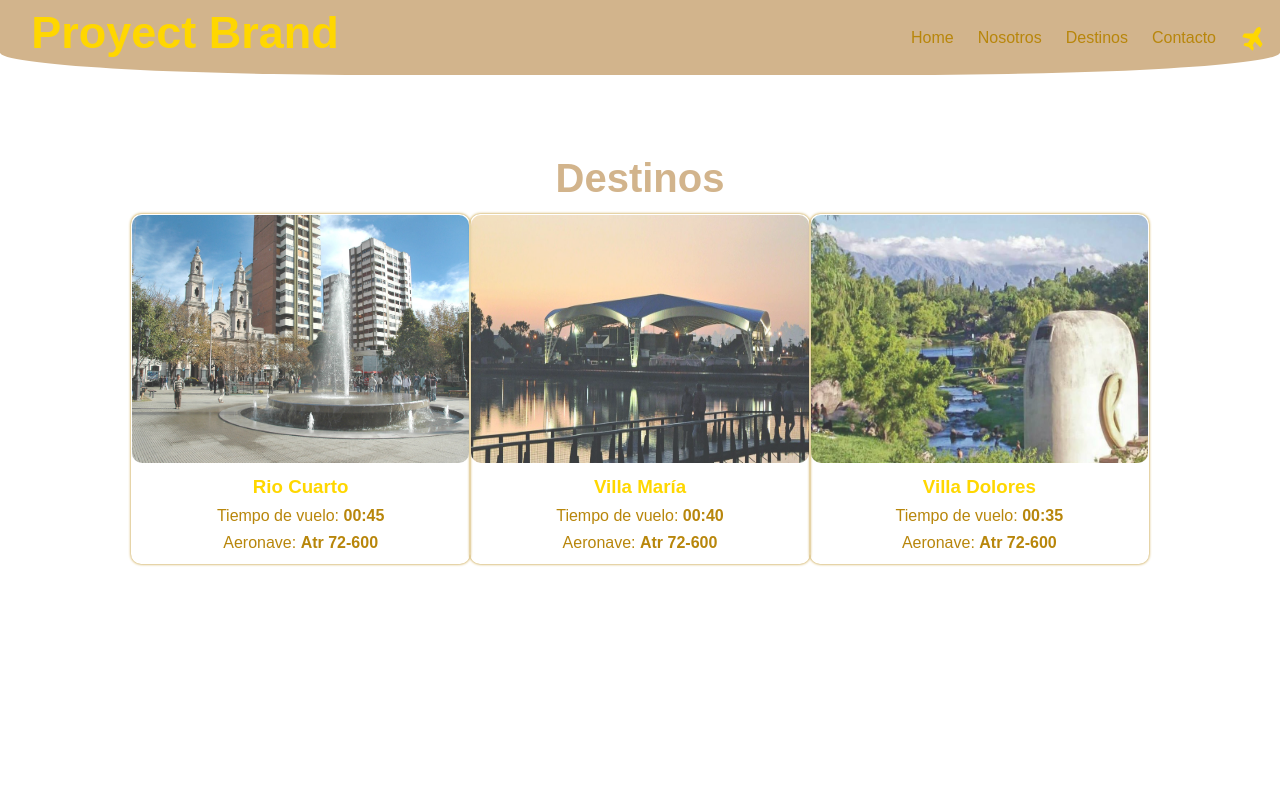
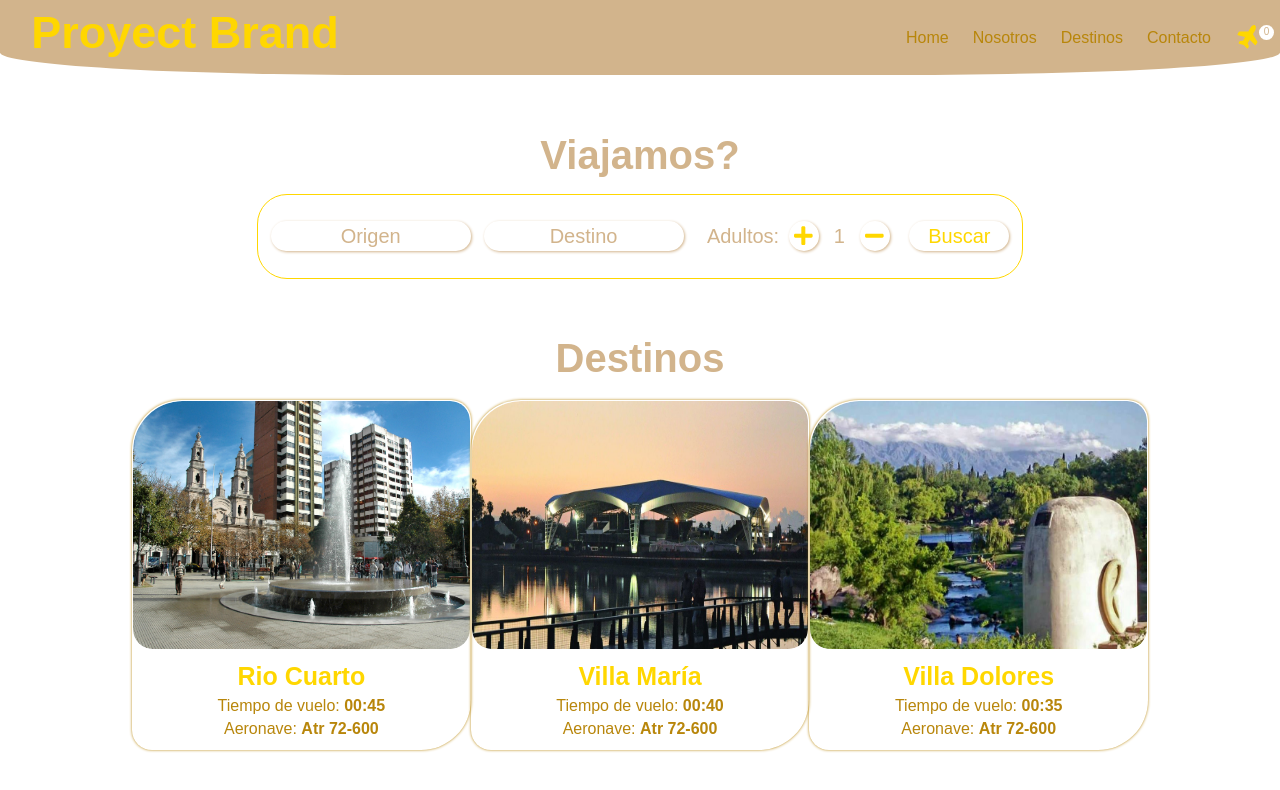
Before and after one commit to LJG-Romero/react_py_coder, a React (Create React App) app: page / in a window 1280 px wide. Shown: the top 790 px of the page. Built offline with nearby package versions, Linux system fonts and the light colour scheme.

Commit message:
Comienzo desarrollo barra buscadora, implementación de contador en el futuro cart widget, restyling de items cards y componentes de list e items cards

```diff
--- a/src/App.js
+++ b/src/App.js
@@ -2,47 +2,30 @@
 import React from "react";
 import './styles.css';
 
-/*** Assets - Img ****/
-import img from './assets/Rcu1.jpeg';
-import img2 from './assets/Vmr2.jpeg';
-import img3 from './assets/Vdr1.jpeg';
-
-// let img = img;
-// let img2 = img2;
-// let img3 = img3;
-
 /*** Components ****/
 import Header from './components/Header.js';
 import Cover from './components/CoverPage.js';
-import ItemContainer from './components/ItemContainer.js';
+import TravelSeeker from "./components/TravelSeeker";
+import ListCards from "./components/ListCards";
 
 function App() {
   return (
     <>
       <Header />
       <div className="mainApp">
+
         {/* <Cover /> */}
-        <h1>Destinos</h1>
-        <div className="mainApp__LsItems">
-          <ItemContainer
-            img = {img}
-            name = "Rio Cuarto"
-            time = "00:45"
-            acft = "Atr 72-600"
-          />
-          <ItemContainer
-            img = {img2}
-            name = "Villa María"
-            time = "00:40"
-            acft = "Atr 72-600"
-          />
-          <ItemContainer
-            img = {img3}
-            name = "Villa Dolores"
-            time = "00:35"
-            acft = "Atr 72-600"
-          />
-        </div>
+
+        <TravelSeeker
+          title = "Viajamos?"
+          origin = "Origen"
+          destiny = "Destino"
+        />
+
+        <ListCards
+          title = "Destinos"
+        />
+
       </div>
     </>
   );
--- a/src/components/Header.js
+++ b/src/components/Header.js
@@ -20,7 +20,13 @@ function Header(){
                 </ul>
                 <ul className="nav__Cart">
                     <FontAwesomeIcon icon={faPlane} size='lg' />
+                    {/* <div className="nav__Cart__Count">
+                        <p>0</p>
+                    </div> */}
                 </ul>
+                <div className="nav__Count">
+                    <p>0</p>
+                </div>
             </nav>
         </div>
     );
--- /dev/null
+++ b/src/components/ItemCard.js
@@ -0,0 +1,20 @@
+import React from 'react';
+import './itemCard.css';
+
+function ItemCard({img, name, time, acft}){
+    return(
+        <div className="itemCard">
+            <div className="itemCard__Img">
+                <img src={img} alt="" />
+                {/* <h3>{props.name}</h3> */}
+            </div>
+            <div className="itemCard__Parag">
+                <h3>{name}</h3>
+                <p className="mainParag">Tiempo de vuelo: <strong>{time}</strong></p>
+                <p className="mainParag">Aeronave: <strong>{acft}</strong></p>
+            </div>
+        </div>
+    );
+}
+
+export default ItemCard;
--- a/src/components/ItemContainer.js
+++ /dev/null
@@ -1,20 +0,0 @@
-import React from 'react';
-import './itemContainer.css';
-
-function ItemContainer(props){
-    return(
-        <div className="itemContainer">
-            <div className="itemContainer__Img">
-                <img src={props.img} alt="" />
-                {/* <h3>{props.name}</h3> */}
-            </div>
-            <div className="itemContainer__Parag">
-                <h3>{props.name}</h3>
-                <p className="mainParag">Tiempo de vuelo: <strong>{props.time}</strong></p>
-                <p className="mainParag">Aeronave: <strong>{props.acft}</strong></p>
-            </div>
-        </div>
-    );
-}
-
-export default ItemContainer;
--- /dev/null
+++ b/src/components/ListCards.js
@@ -0,0 +1,43 @@
+import React from "react";
+import './listCards.css'
+
+/*** Assets - Img ****/
+import img from '../assets/Rcu1.jpeg';
+import img2 from '../assets/Vmr2.jpeg';
+import img3 from '../assets/Vdr1.jpeg';
+
+// let img = img;
+// let img2 = img2;
+// let img3 = img3;
+
+/*** Components ****/
+import ItemCard from "./ItemCard";
+
+function ListCards({title}){
+    return(
+        <div className="mainApp__ListCards">
+            <h1>{title}</h1>
+            <div className="listCards">
+              <ItemCard
+                img = {img}
+                name = "Rio Cuarto"
+                time = "00:45"
+                acft = "Atr 72-600"
+              />
+              <ItemCard
+                img = {img2}
+                name = "Villa María"
+                time = "00:40"
+                acft = "Atr 72-600"
+              />
+              <ItemCard
+                img = {img3}
+                name = "Villa Dolores"
+                time = "00:35"
+                acft = "Atr 72-600"
+              />
+            </div>
+        </div>
+    );
+}
+export default ListCards
--- /dev/null
+++ b/src/components/TravelSeeker.js
@@ -0,0 +1,59 @@
+import React, {useState} from "react";
+import './travelSeeker.css'
+
+/*** Components ****/
+import { FontAwesomeIcon } from '@fortawesome/react-fontawesome';
+import { faPlus } from '@fortawesome/free-solid-svg-icons';
+import { faMinus } from '@fortawesome/free-solid-svg-icons';
+
+
+function TravelSeeker({title, origin, destiny}){
+    const [userAmount, setUserAmount] = useState(1);
+    const [btnStatus, setBtnStatus] = useState(false);
+
+    function handleIncrease (){
+        setUserAmount(userAmount + 1);
+        if(userAmount >= 5){
+            setBtnStatus(true);
+            console.log(btnStatus);
+
+            alert("Alcanzaste el número máximo de pasajeros. Realiza una reserva separada !");
+            // setUserAmount(userAmount = 5); **Rompe
+        }
+    }
+    function handleDecrease (){
+        setUserAmount(userAmount - 1);
+
+        if(userAmount <= 1){
+            setBtnStatus(true);
+            console.log(btnStatus);
+
+            alert("Ups, no podes seleccionar menos de 1 pasajero !");
+            // setUserAmount(userAmount=0); **Rompe
+            // useState(0) **Rompe
+        }
+    }
+
+
+    return(
+        <div className="mainApp__TravelSeeker">
+            <h1>{title}</h1>
+            <div className="travelSeeker">
+                <input type="text" placeholder={origin} />
+                <input type="text" placeholder={destiny} />
+                <div className="travelSeeker__Handlers">
+                    <p className="countersLabel">Adultos:</p>
+                    <span className="handlers" onClick={handleIncrease}>
+                        <FontAwesomeIcon icon={faPlus} size='lg' />
+                    </span>
+                    <p className="countersAmount">{userAmount}</p>
+                    <span className="handlers" onClick={handleDecrease}>
+                        <FontAwesomeIcon icon={faMinus} size='lg' />
+                    </span>
+                </div>
+                <button className="book">Buscar</button>
+            </div>
+        </div>
+    );
+}
+export default TravelSeeker;
--- a/src/components/coverPage.css
+++ b/src/components/coverPage.css
@@ -1,10 +1,8 @@
 h1, p{
     color: tan;
     /* border: 1px solid red; */
-  }
-p{
-  width: 300px;
-  text-align: left;
+    border: 1px solid var(--tertiaryModel);
+    font-size: 40px;
 }
 
 .cover {
--- a/src/components/header.css
+++ b/src/components/header.css
@@ -39,6 +39,7 @@
     font-size: 45px;
     font-weight: bolder;
     text-align: center;
+    margin: 0px;
     color: var(--primaryPage);
     border: 1px solid var(--secondaryModel);
 }
@@ -88,16 +89,57 @@
     transition-timing-function: ease-in-out;
 }
 .nav__Cart{
+    /* height: 40px; */
     width: 50px;
     text-align: center;
     color: var(--primaryPage);
     transition: 0.3s;
     transition-timing-function: ease-in-out;
     transform: rotate(-60deg);
+    margin-bottom: 3px;
+    margin-right: 5px;
     border: 1px solid var(--tertiaryModel);
+    /* display: flex;
+    flex-direction: column;
+    justify-content: space-between; */
+    /* position: relative; */
 }
 .nav__Cart:hover{
     color: var(--secondaryPage);
     transition: 0.3s;
     transition-timing-function: ease-in-out;
 }
+.nav__Count{
+    width: 15px;
+    height: 15px;
+    border-radius: 50%;
+    background-color: white;
+    /* margin-right: 10px; */
+    position: absolute;
+    margin-bottom: 10px;
+    margin-right: 5px;
+}
+.nav__Count p{
+    width: 15px;
+    height: 15px;
+    font-size: 10px;
+    text-align: center;
+    border: 1px solid var(--quaternaryModel);
+}
+
+
+
+
+/* .nav__Cart__Count{
+    height: 12px;
+    width: 12px;
+    border-radius: 50%;
+    background-color: white;
+    transform: rotate(60deg);
+}
+.nav__Cart__Count p{
+    width: 12px;
+    text-align: center;
+    font-size: 10px;
+    border: 1px solid var(--quaternaryModel);
+} */
--- a/src/components/itemContainer.css
+++ b/src/components/itemCard.css
@@ -1,30 +1,45 @@
-.itemContainer{
+.itemCard{
     height: 350px;
     width: 350px;
-    border-radius: 10px;
+    /* border-radius: 10px; */
+    border-radius: 50px 20px 50px 20px;
     box-shadow: 0px 0px 3px var(--secondaryPage);
     display: flex;
     flex-direction: column;
     justify-content: flex-start;
     align-items: center;
 }
-.itemContainer__Img{
+.itemCard__Img{
     height: 250px;
     width: 100%;
     /* position: relative; */
     border: 1px solid var(--secondaryModel);
+
+    overflow: hidden;
+    border-radius: 50px 20px 20px 20px;
+
 }
-.itemContainer__Img img{
+.itemCard__Img img{
     height: 100%;
     width: 100%;
-    border-radius: 10px;
-    opacity: 0.8;
+    /* border-radius: 10px; */
+    border-radius: 50px 20px 20px 20px;
+
+    transition: 0.5s;
+    transition-timing-function: ease-in-out;
+
+    /* opacity: 0.8; */
 }
-.itemContainer__Img img:hover{
-    opacity: 1;
+.itemCard__Img img:hover{
+    /* opacity: 1; */
+    transform: scale(1.2,1.2);
+    transition: 0.5s;
+    transition-timing-function: ease-in-out;
+
+
 }
 
-.itemContainer__Parag{
+.itemCard__Parag{
     height: 80px;
     margin-top: 10px;
     display: flex;
@@ -33,14 +48,16 @@
     align-items: center;
     border: 1px solid var(--secondaryModel);
 }
-.itemContainer__Parag h3{
+.itemCard__Parag h3{
     /* position: absolute;
     z-index: 1; */
     color: var(--primaryPage);
     border: 1px solid var(--tertiaryModel);
+    font-size: 25px;
 }
 .mainParag{
     color: var(--secondaryPage);
     text-align: center;
     border: 1px solid var(--tertiaryModel);
+    font-size: 16px;
 }
--- /dev/null
+++ b/src/components/listCards.css
@@ -0,0 +1,16 @@
+.mainApp__ListCards{
+    display: flex;
+    flex-direction: column;
+    align-items: center;
+    width: 80vw;
+
+    border: 1px solid var(--secondaryModel);
+}
+.listCards{
+    width: 100%;
+    display: flex;
+    flex-direction: row;
+    justify-content: space-evenly;
+
+    border: 3px solid var(--tertiaryModel);
+  }
--- /dev/null
+++ b/src/components/travelSeeker.css
@@ -0,0 +1,108 @@
+.mainApp__TravelSeeker{
+    width: 80vw;
+    display: flex;
+    flex-direction: column;
+    justify-content: center;
+    align-items: center;
+    border: 1px solid var(--secondaryModel);
+}
+.travelSeeker{
+    height: 85px;
+    width: 75%;
+    display: flex;
+    flex-direction: row;
+    justify-content: space-evenly;
+    align-items: center;
+    border: 1px solid var(--tertiaryModel);
+    border-radius: 30px;
+    /* box-shadow: 1px 1px 3px var(--secondaryPage); */
+    border: 1px solid gold;
+
+}
+input{
+    height: 30px;
+    width: 200px;
+    text-align: center;
+    font-size: 20px;
+    color: var(--backHeader);
+    border-radius: 20px;
+    /* border: 1px solid var(--primaryPage); */
+    border: transparent;
+    box-shadow: 1px 1px 3px var(--backHeader);
+}
+input::placeholder{
+    color: var(--backHeader);
+}
+input:focus{
+    outline: none;
+    box-shadow: 1px 1px 3px var(--primaryPage);
+
+}
+.travelSeeker__Handlers{
+    height: 50px;
+    width: 200px;
+    display: flex;
+    flex-direction: row;
+    justify-content: space-evenly;
+    align-items: center;
+    border: 1px solid var(--quaternaryModel);
+}
+.handlers{
+    height: 30px;
+    width: 30px;
+    /* text-align: center; */
+    display: flex;
+    flex-direction: row;
+    justify-content: center;
+    align-items: center;
+
+    border-radius: 50%;
+    color: var(--primaryPage);
+    background-color: white;
+    box-shadow: 1px 1px 3px var(--backHeader);
+    transition: 0.3s;
+    transition-timing-function: ease-in-out;
+}
+.handlers:hover{
+    background-color: var(--backHeader);
+    box-shadow: 1px 1px 3px var(--primaryPage);
+    transition: 0.3s;
+    transition-timing-function: ease-in-out;
+}
+.countersLabel{
+    height: 30px;
+    width: 80px;
+    text-align: center;
+    font-size: 20px;
+    padding-top: 3px;
+
+}
+.countersAmount{
+    height: 30px;
+    width: 30px;
+    text-align: center;
+    font-size: 20px;
+    padding-top: 3px;
+
+
+}
+.book{
+    height: 30px;
+    width: 100px;
+    font-size: 20px;
+    color: var(--primaryPage);
+    background-color: white;
+    border: 1px solid transparent;
+    border-radius: 20px;
+    box-shadow: 1px 1px 3px var(--backHeader);
+    transition: 0.3s;
+    transition-timing-function: ease-in-out;
+}
+.book:hover{
+    /* background-color: beige; */
+    color: var(--secondaryPage);
+    /* background-color: bisque; */
+    box-shadow: 1px 1px 3px var(--primaryPage);
+    transition: 0.3s;
+    transition-timing-function: ease-in-out;
+}
--- a/src/styles.css
+++ b/src/styles.css
@@ -6,22 +6,16 @@
 
 }
 .mainApp{
-  margin-top: 70px;
+  /* margin-top: 70px; */
+  height: 90vh;
   display: flex;
   flex-direction: column;
+  justify-content: space-evenly;
   align-items: center;
   border: 1px solid var(--primaryModel);
 }
-.mainApp h1{
-  margin: 10px;
-  font-size: 40px;
-}
-.mainApp__LsItems{
-  width: 80vw;
-  display: flex;
-  flex-direction: row;
-  justify-content: space-evenly;
-  border: 3px dotted var(--secondaryModel);
+h1{
+  margin: 15px;
 }
 
 /* .App-logo {
```
